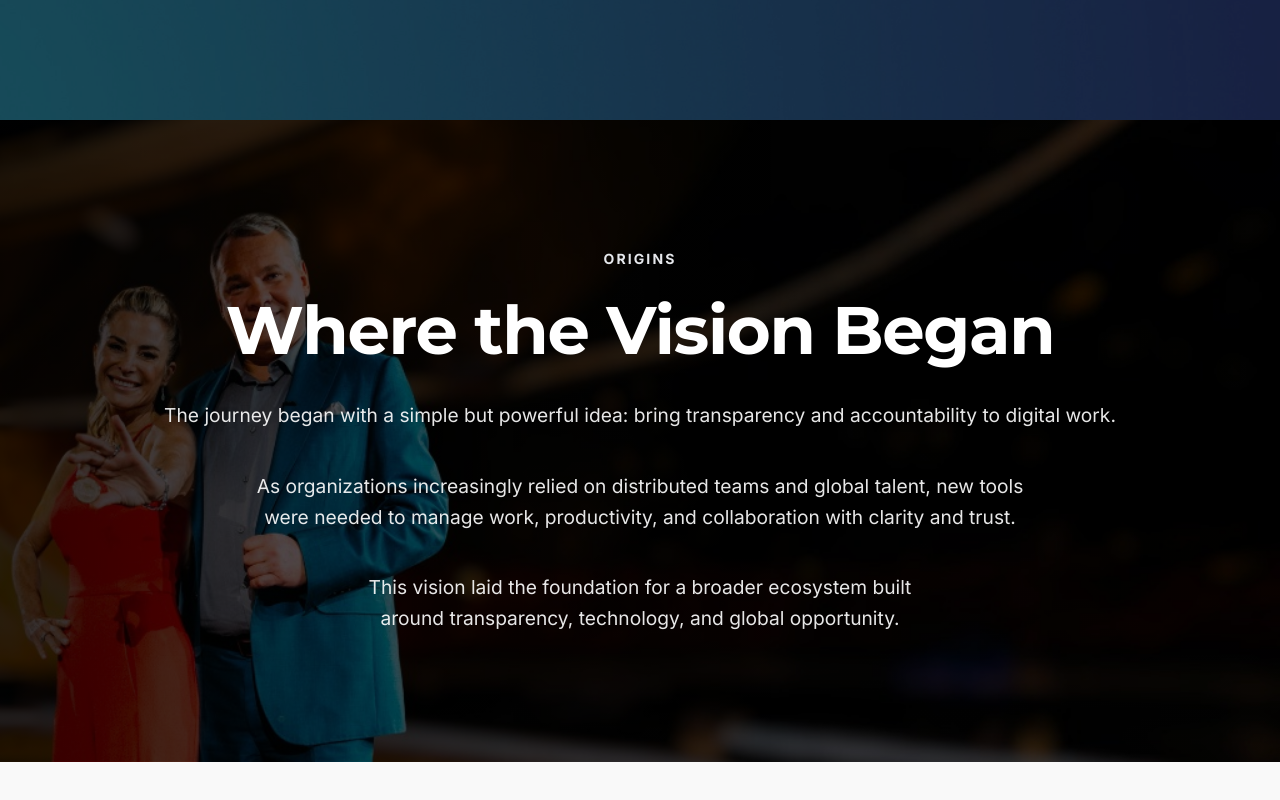
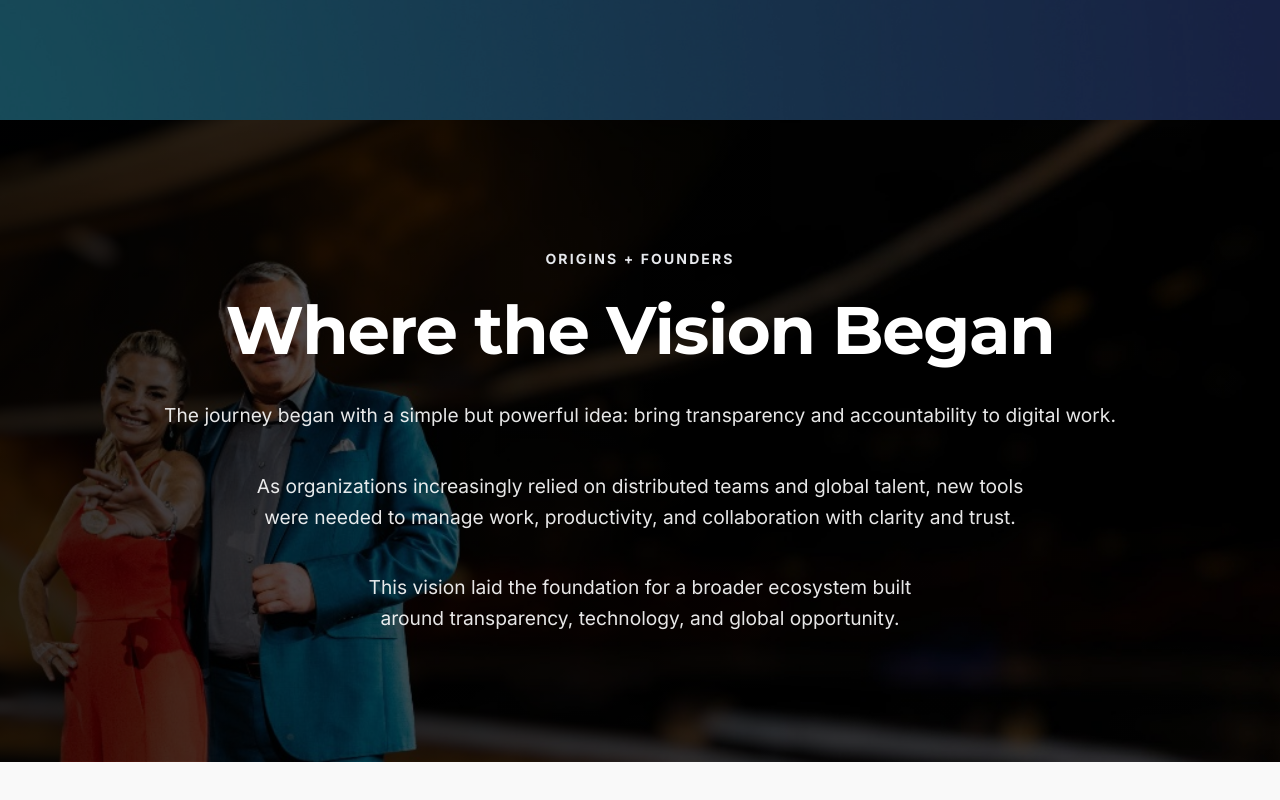
Before and after one commit to natalia-unicoin/tbiz-website, a Next.js app: page / in a window 1280 px wide. Shown: the part 680-1480 px from the top of the page. Built offline with nearby package versions, Linux system fonts and the light colour scheme; what @mui/material-nextjs would draw is missing.

Commit message:
feat: update origins and unicorn hunters with new background images

```diff
--- a/src/components/StorySection.tsx
+++ b/src/components/StorySection.tsx
@@ -8,14 +8,14 @@ import { getImagePath } from '@/utils/image';
 const storyBlocks = [
     {
         id: "origins",
-        eyebrow: "Origins",
+        eyebrow: "Origins + Founders",
         title: "Where the Vision Began",
         description: [
             "The journey began with a simple but powerful idea: bring transparency and accountability to digital work.",
             "As organizations increasingly relied on distributed teams and global talent, new tools were needed to manage work, productivity, and collaboration with clarity and trust.",
             "This vision laid the foundation for a broader ecosystem built around transparency, technology, and global opportunity."
         ],
-        bgImage: getImagePath('assets/origins-bg.jpg'),
+        bgImage: getImagePath('assets/founders-bg.jpg'),
     },
     {
         id: "sheworks",
```
Also changed, not shown: public/assets/founders-bg.jpg (added).
